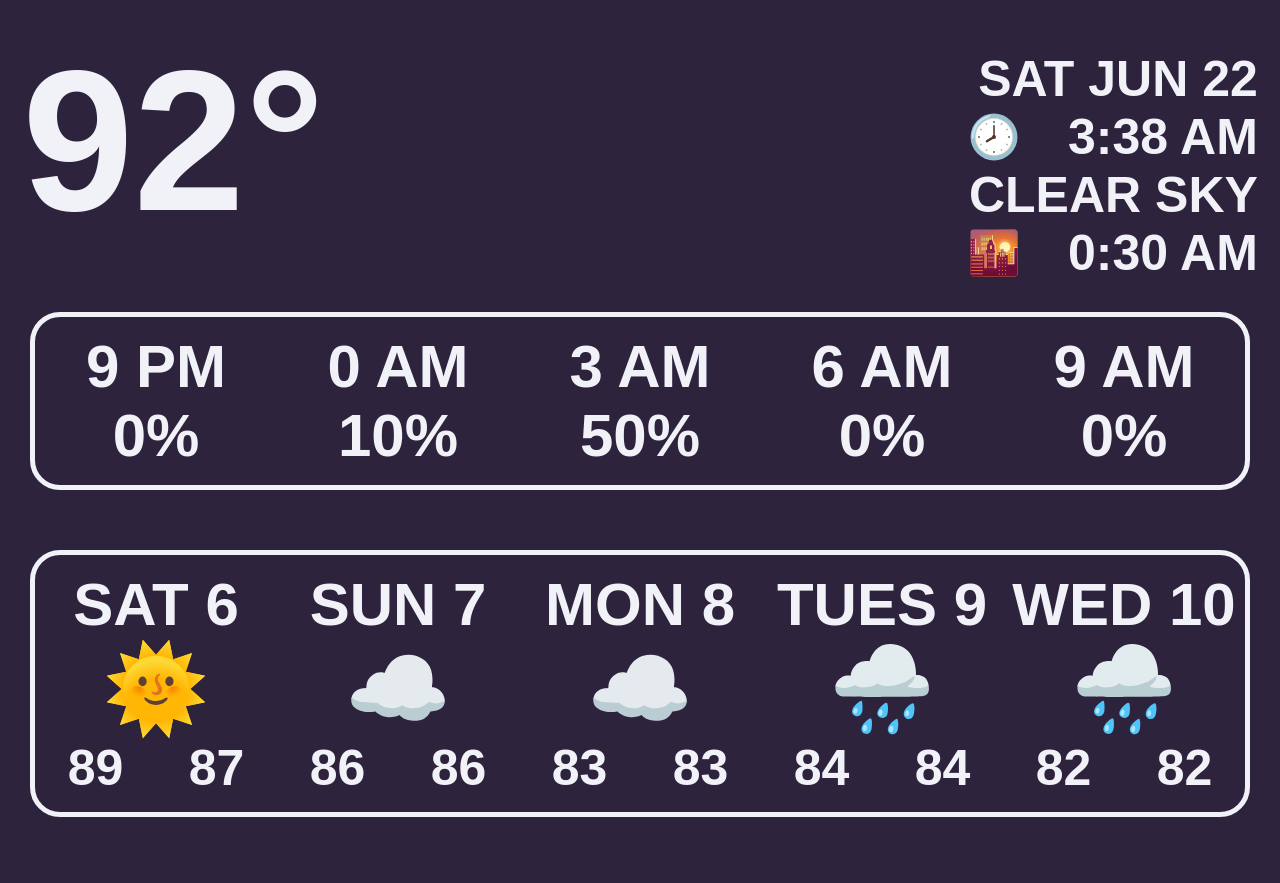
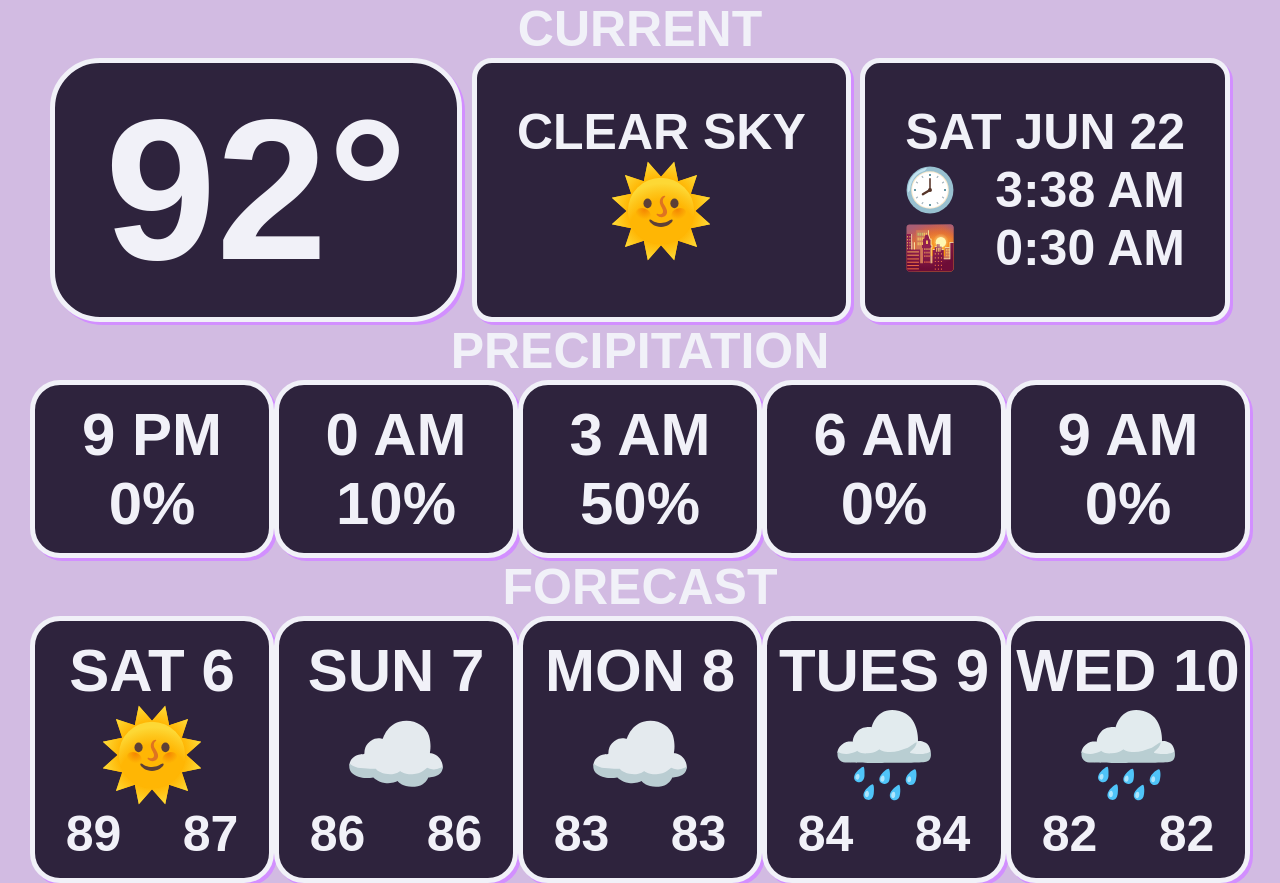
Before and after one commit to aliciahetrick/weather, a React (Vite) app: page / in a window 1280 px wide. Before the commit the page ends 847 px from the top, so only its background shows below. Built offline with nearby package versions, Linux system fonts and the light colour scheme.

Commit message:
Styling - add cards

```diff
--- a/src/App.css
+++ b/src/App.css
@@ -1,6 +1,6 @@
 body {
   margin: 0;
-  background-color: #2e233d;
+  background-color: #d2bbe2;
   color: #f1f1f8;
   font-family: "Raleway", sans-serif;
   text-transform: uppercase;
--- a/src/components/Forecast.tsx
+++ b/src/components/Forecast.tsx
@@ -70,6 +70,9 @@ const Forecast = () => {
 
   return (
     <WrapperColumns>
+      <div>
+        <WrapperForecast>
+          <Title>Precipitation</Title>
           <WrapperRows>
             {hourlyPrecipitation &&
               hourlyPrecipitation.map((listItem) => {
@@ -91,6 +94,11 @@ const Forecast = () => {
                 );
               })}
           </WrapperRows>
+        </WrapperForecast>
+      </div>
+      <div>
+        <WrapperForecast>
+          <Title>Forecast</Title>
           <WrapperRows>
             {dailyWeather &&
               dailyWeather.map((listItem) => {
@@ -122,6 +130,8 @@ const Forecast = () => {
                 );
               })}
           </WrapperRows>
+        </WrapperForecast>
+      </div>
     </WrapperColumns>
   );
 };
@@ -136,25 +146,44 @@ const WrapperColumns = styled.div`
 `;
 
 const WrapperRows = styled.div`
-  border: 5px solid #f1f1f8;
-  // box-shadow: 3px 3px #d28fff;
+  // border: 5px solid #f1f1f8;
+  // // box-shadow: 3px 3px #d28fff;
   border-radius: 0.5em;
   margin-left: 0.5em;
   margin-right: 0.5em;
   // background-color: #ffdbbb;
-  padding-top: 0.25em;
-  padding-bottom: 0.25em;
+  // padding-top: 0.25em;
+  // padding-bottom: 0.25em;
   display: flex;
   flex-direction: row;
   justify-content: space-around;
   font-size: 60px;
   font-weight: 600;
-  margin-top: 30px;
-  margin-bottom: 30px;
+  // margin-top: 30px;
+  // margin-bottom: 30px;
   text-align: center;
 `;
 
+const WrapperForecast = styled.div`
+  display: flex;
+  flex-direction: column;
+`;
+
+const Title = styled.div`
+  text-align: center;
+  font-size: 50px;
+  font-weight: 600;
+  font-family: "Raleway", sans-serif;
+  text-transform: uppercase;
+`;
+
 const WeeklyWeatherCard = styled.div`
+  background-color: #2e233d;
+  border: 5px solid #f1f1f8;
+  box-shadow: 3px 3px #d28fff;
+  border-radius: 0.5em;
+  padding-top: 0.25em;
+  padding-bottom: 0.25em;
   // border: 1px solid black;
   display: flex;
   flex-direction: column;
--- a/src/components/Today.tsx
+++ b/src/components/Today.tsx
@@ -41,20 +41,38 @@ const Today = () => {
     // return () => clearInterval(fetchDataInterval);
   }, []);
 
+  // console.log("weatherfdj", weather.weather[0].main);
+
   return (
+    <>
+      <Title>Current</Title>
       <Wrapper>
         <WrapperLeft>
           {weather && <div>{Math.floor(weather.main.temp)}&deg;</div>}
         </WrapperLeft>
-      <WrapperRight>
-        <DateTime weather={weather} />
-
+        <WrapperMiddle>
           {weather && (
             <WeatherEvent>{weather.weather[0].description}</WeatherEvent>
           )}
+          {weather && weather.weather[0].main === "Clouds" && (
+            <SVG src="/cloud.svg"></SVG>
+          )}
+          {weather && weather.weather[0].main === "Rain" && (
+            <SVG src="/rain.svg"></SVG>
+          )}
+          {weather && weather.weather[0].main === "Snow" && (
+            <SVG src="/snow.svg"></SVG>
+          )}
+          {weather && weather.weather[0].main === "Clear" && (
+            <SVG src="/sun.svg"></SVG>
+          )}
+        </WrapperMiddle>
+        <WrapperRight>
+          <DateTime weather={weather} />
           <SunsetTime weather={weather} />
         </WrapperRight>
       </Wrapper>
+    </>
   );
 };
 
@@ -62,7 +80,17 @@ export default Today;
 
 const Wrapper = styled.div`
   display: flex;
-  justify-content: space-around;
+  justify-content: space-between;
+  margin-left: 50px;
+  margin-right: 50px;
+`;
+
+const Title = styled.div`
+  text-align: center;
+  font-size: 50px;
+  font-weight: 600;
+  font-family: "Raleway", sans-serif;
+  text-transform: uppercase;
 `;
 
 const WeatherEvent = styled.div`
@@ -77,7 +105,32 @@ const WrapperLeft = styled.div`
   font-weight: 600;
   display: flex;
   align-items: center;
-  margin-right: 600px;
+  // margin-right: 600px;
+
+  background-color: #2e233d;
+  border: 5px solid #f1f1f8;
+  box-shadow: 3px 3px #d28fff;
+  border-radius: 0.25em;
+  // margin: 2em;
+  padding-left: 0.25em;
+  padding-right: 0.25em;
+`;
+
+const WrapperMiddle = styled.div`
+  display: flex;
+  flex-direction: column;
+  align-items: center;
+  border-radius: 2em;
+  font-size: 80px;
+  // padding-top: 50px;
+  text-align: right;
+
+  background-color: #2e233d;
+  border: 5px solid #f1f1f8;
+  box-shadow: 3px 3px #d28fff;
+  border-radius: 0.25em;
+  // margin: 2em;
+  padding: 0.5em;
 `;
 
 const WrapperRight = styled.div`
@@ -85,6 +138,17 @@ const WrapperRight = styled.div`
   flex-direction: column;
   border-radius: 2em;
   font-size: 80px;
-  padding-top: 50px;
+  // padding-top: 50px;
   text-align: right;
+
+  background-color: #2e233d;
+  border: 5px solid #f1f1f8;
+  box-shadow: 3px 3px #d28fff;
+  border-radius: 0.25em;
+  // margin: 2em;
+  padding: 0.5em;
 `;
+
+const SVG = styled.img`
+  width: 100px;
+`;
```
Lines whose indentation alone changed are shown as unchanged.
